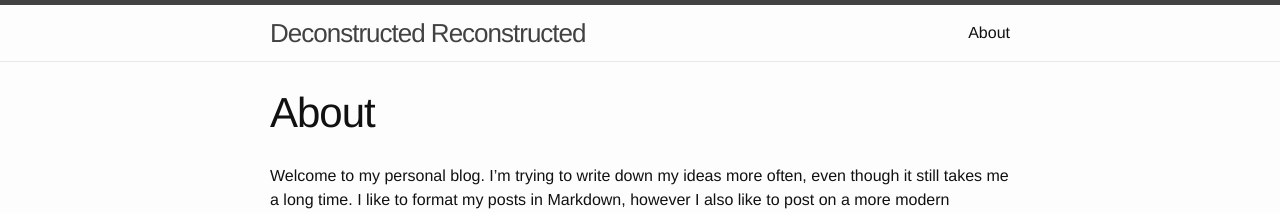
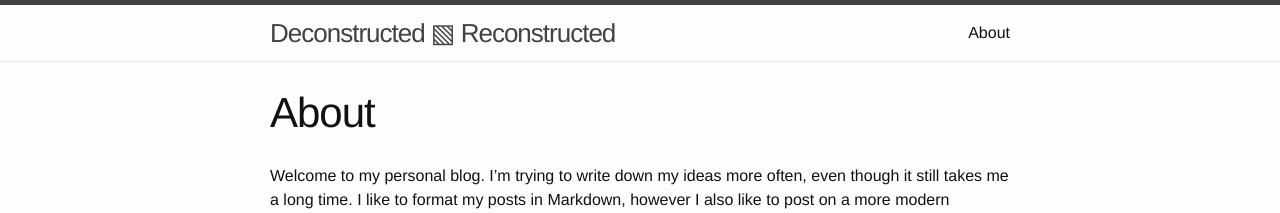
Before and after one commit to cedricbastin/cedricbastin.github.io, a Jekyll site: the page built from about.md, in a window 1280 px wide. Shown: the top 213 px of the page. Built offline with Jekyll 4.4.1, drawn with Linux system fonts in a browser that asks for light colours.

Commit message:
add geometric unicode symbol

```diff
--- a/_config.yml
+++ b/_config.yml
@@ -1,5 +1,5 @@
 # Site settings
-title: Deconstructed Reconstructed
+title: Deconstructed ▧ Reconstructed
 subtitle: Cédric Bastin
 description: >
   My personal blog / a safe archive for written words.
```
